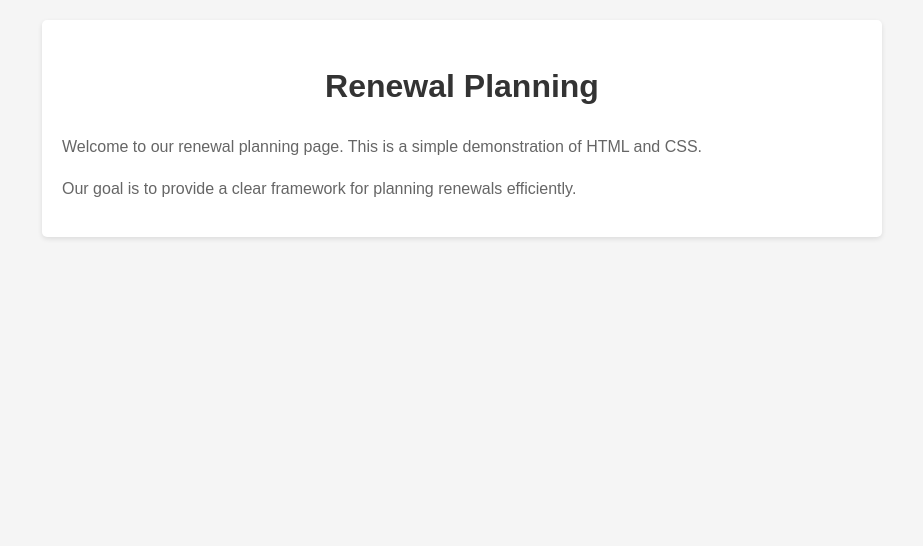
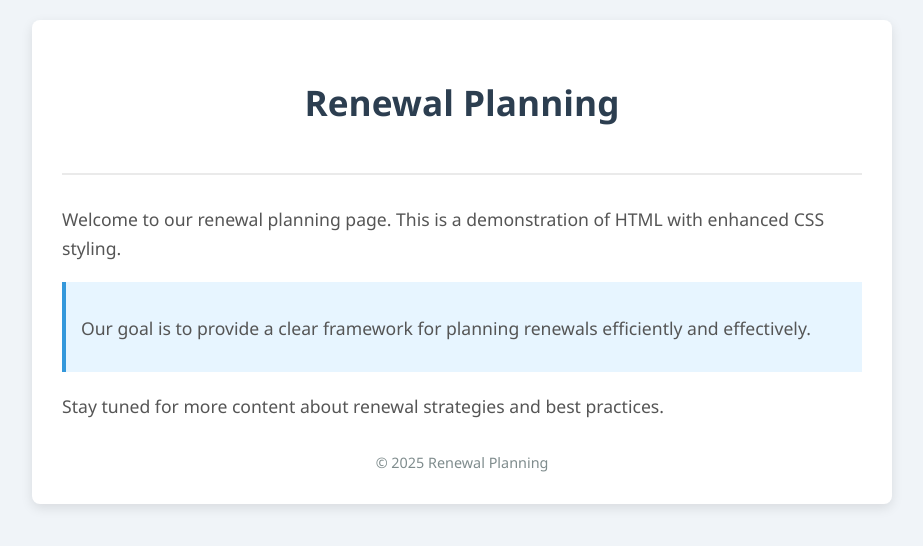
Before and after one commit to d34dm3m3/renewal-planning-test, a plain HTML site: page index.html in a window 1280 px wide. Shown: the whole page, without its empty margins (178-1101 px from the left). Drawn offline with Linux system fonts and the light colour scheme.

Commit message:
Enhance HTML with better CSS styling

```diff
--- a/index.html
+++ b/index.html
@@ -6,34 +6,67 @@
     <title>Renewal Planning</title>
     <style>
         body {
-            font-family: Arial, sans-serif;
+            font-family: 'Segoe UI', Tahoma, Geneva, Verdana, sans-serif;
             line-height: 1.6;
             margin: 0;
             padding: 20px;
-            background-color: #f5f5f5;
+            background-color: #f0f4f8;
+            color: #333;
         }
         .container {
             max-width: 800px;
             margin: 0 auto;
             background-color: white;
-            padding: 20px;
-            border-radius: 5px;
-            box-shadow: 0 2px 5px rgba(0,0,0,0.1);
+            padding: 30px;
+            border-radius: 8px;
+            box-shadow: 0 4px 12px rgba(0,0,0,0.1);
+        }
+        header {
+            margin-bottom: 30px;
+            border-bottom: 2px solid #eaeaea;
+            padding-bottom: 20px;
         }
         h1 {
-            color: #333;
+            color: #2c3e50;
             text-align: center;
+            font-size: 2.2em;
         }
         p {
-            color: #666;
+            color: #555;
+            font-size: 1.1em;
+            margin-bottom: 15px;
+        }
+        .highlight {
+            background-color: #e7f5ff;
+            padding: 15px;
+            border-left: 4px solid #3498db;
+            margin: 20px 0;
+        }
+        footer {
+            text-align: center;
+            margin-top: 30px;
+            font-size: 0.9em;
+            color: #7f8c8d;
         }
     </style>
 </head>
 <body>
     <div class="container">
-        <h1>Renewal Planning</h1>
-        <p>Welcome to our renewal planning page. This is a simple demonstration of HTML and CSS.</p>
-        <p>Our goal is to provide a clear framework for planning renewals efficiently.</p>
+        <header>
+            <h1>Renewal Planning</h1>
+        </header>
+
+        <p>Welcome to our renewal planning page. This is a demonstration of HTML with enhanced CSS styling.</p>
+
+        <div class="highlight">
+            <p>Our goal is to provide a clear framework for planning renewals efficiently and effectively.</p>
+        </div>
+
+        <p>Stay tuned for more content about renewal strategies and best practices.</p>
+
+        <footer>
+            &copy; 2025 Renewal Planning
+        </footer>
     </div>
 </body>
 </html>
```
